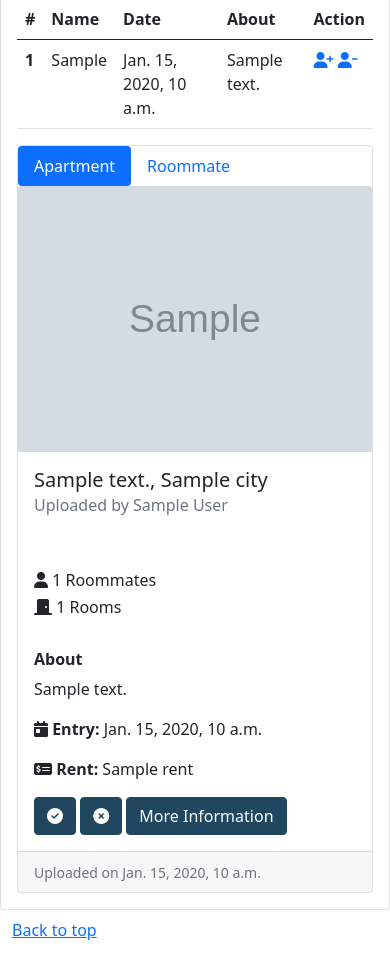
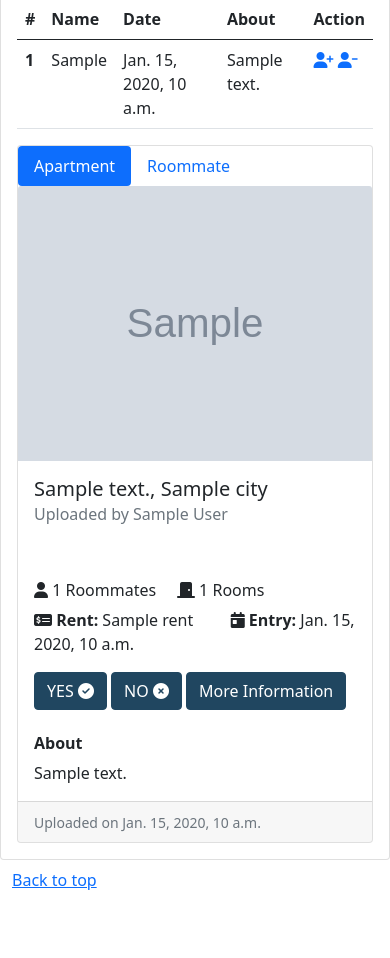
Before and after one commit to redhat-beyond/roo.me, a Django app: template apartments/templates/apartments/owner-homepage.html in a window 390 px wide. Shown: the part 641-1599 px from the top of the page. After the commit the page ends 1531 px from the top, so only its background shows below. Run offline with Django 3.2, Linux system fonts and the light colour scheme; the template is opened without the code that fills it: most values are stand-ins (such as "Sample title", 1, 10 or a date in 2020); grey boxes marked "Sample" are stand-in pictures; some libraries are stand-ins or nearby versions.

Commit message:
Redesign owner homepage cards

```diff
--- a/apartments/templates/apartments/owner-homepage.html
+++ b/apartments/templates/apartments/owner-homepage.html
@@ -5,12 +5,13 @@
 <div class="card mb-2">
   <div class="card-body">
     <div class="row row-cols-md-2">
-            <div class="col-md-8">
+      <div class="col-md-7">
         <h4 class="card-title"><i class="fas fa-home fa-lg"></i> Home Page</h4>
         <hr>
         <div class="mt-5 mb-5">
           <h5> Hello {{ user.first_name }}</h5>
-                    <h6>See how your apartment looks to other users.. <i class="fas fa-arrow-right fa-xs"></i> <i class="fas fa-arrow-right fa-xs"></i><br> what do you think?</h6>
+          <h6>See how your apartment looks to other users.. <i class="fas fa-arrow-right fa-xs"></i> <i
+              class="fas fa-arrow-right fa-xs"></i><br> what do you think?</h6>
           <p class="text-muted">Want to update? visit <a href="{% url 'apartment-update' %}">here</a></p>
         </div>
         <hr>
@@ -43,7 +44,7 @@
 
         </div>
       </div>
-            <div class="col-md-4">
+      <div class="col-md-5">
         <div class="card h-100">
           <ul class="nav nav-pills" id="myTab" role="tablist">
             <li class="nav-item">
@@ -61,14 +62,13 @@
           <div class="tab-content" id="card-tab-content">
             <div class="tab-pane fade show active" id="apt-{{apartment.owner.id}}" role="tabpanel"
               aria-labelledby="apt-tab-{{apartment.owner.id}}">
-                            <img src="{{apartment.image_url}}" class="card-img-top" alt="{{apartment.address}}">
+              <img src="{{apartment.image_url}}" class="card-img-top" height=275 width=150 alt="{{apartment.address}}">
               <div class="card-body">
                 <h5 class="card-title">{{apartment.address}}, {{apartment.city}}</h5>
                 <h6 class="card-subtitle mb-2 text-muted">Uploaded by {{apartment.owner.first_name}}
                   {{apartment.owner.last_name}}</h6>
                 {% if apartment.owner.not_smoking %}
-                                <span class="badge rounded-pill bg-secondary"><i class="fas fa-smoking-ban"></i><small>
-                                        No
+                <span class="badge rounded-pill bg-secondary"><i class="fas fa-smoking-ban"></i><small> No
                     smoking</small></span>
                 {% endif %}
                 {% if apartment.owner.pets_allowed %}
@@ -76,45 +76,46 @@
                     friendly</small></span>
                 {% endif %}
                 {% if apartment.owner.air_conditioner %}
-                                <span class="badge rounded-pill bg-secondary"><i class="fas fa-fan"></i><small>
-                                        A/C</small></span>
+                <span class="badge rounded-pill bg-secondary"><i class="fas fa-fan"></i><small> A/C</small></span>
                 {% endif %}
                 {% if apartment.owner.balcony %}
-                                <span class="badge rounded-pill bg-secondary"><i class="fas fa-sun"></i><small>
-                                        Balcony</small></span>
+                <span class="badge rounded-pill bg-secondary"><i class="fas fa-sun"></i><small> Balcony</small></span>
                 {% endif %}
                 {% if apartment.owner.elevator %}
-                                <span class="badge rounded-pill bg-secondary"><i
-                                        class="fas fa-arrow-alt-circle-up"></i><small>
+                <span class="badge rounded-pill bg-secondary"><i class="fas fa-arrow-alt-circle-up"></i><small>
                     Elevator</small></span>
                 {% endif %}
                 {% if apartment.owner.long_term %}
-                                <span class="badge rounded-pill bg-secondary"><i
-                                        class="fas fa-file-signature"></i><small> Long
+                <span class="badge rounded-pill bg-secondary"><i class="fas fa-file-signature"></i><small> Long
                     Term</small></span>
                 {% endif %}
                 {% if apartment.owner.immediate_entry %}
-                                <span class="badge rounded-pill bg-secondary"><i class="fas fa-calendar-day"></i><small>
-                                        Imediate
+                <span class="badge rounded-pill bg-secondary"><i class="fas fa-calendar-day"></i><small> Imediate
                     Entry</small></span>
                 {% endif %}
                 <br><br>
-                                <h6><i class="fas fa-user"></i> {{apartment.num_of_roomates}} Roommates</h6>
-                                <h6><i class="fas fa-door-closed"></i> {{apartment.num_of_rooms}} Rooms</h6>
-                                <br>
+                <h6><i class="fas fa-user"></i> {{apartment.num_of_roomates}} Roommates &nbsp; &nbsp;
+                  <i class="fas fa-door-closed"></i> {{apartment.num_of_rooms}} Rooms
+                </h6>
+                <p><i class="fas fa-money-check-alt"></i><strong> Rent:</strong> {{apartment.rent}} &nbsp; &nbsp; &nbsp;
+                  &nbsp;
+                  <i class="fas fa-calendar-day"></i><strong> Entry:</strong> {{apartment.start_date}}
+                </p>
+                <a href="#" class="btn btn-primary">YES <i
+                    class="fas fa-check-circle"></i></a>
+                <a href="#" class="btn btn-primary">NO <i
+                    class="fas fa-times-circle"></i></a>
+                <a href="/apartments/{{apartment.pk}}/details" class="btn btn-primary">More Information</a>
+                <br><br>
                 <h6><strong>About</strong></h6>
                 <p class="card-text">{{apartment.about}}</p>
-                                <p><i class="fas fa-calendar-day"></i><strong> Entry:</strong> {{apartment.start_date}}
-                                <p><i class="fas fa-money-check-alt"></i><strong> Rent:</strong> {{apartment.rent}}</p>
-                                <a href="#" class="btn btn-primary"><i class="fas fa-check-circle"></i></a>
-                                <a href="#" class="btn btn-primary"><i class="fas fa-times-circle"></i></a>
-                                <a href="#" class="btn btn-primary">More Information</a>
               </div>
             </div>
 
             <div class="tab-pane fade" id="rmt-{{apartment.owner.id}}" role="tabpanel"
               aria-labelledby="rmt-tab-{{apartment.owner.id}}">
-                            <img src="{{apartment.owner.image_url}}" class="card-img-top" alt={{apartment.address}}>
+              <img src={{apartment.owner.image_url}} class="card-img-top" height=275 width=150
+                alt={{apartment.address}}>
               <div class="card-body">
                 <h5 class="card-title">{{apartment.owner.first_name}} {{apartment.owner.last_name}}</h5>
                 <h6 class="card-subtitle mb-2 text-muted">{{apartment.address}}, {{apartment.city}}</h6>
@@ -123,12 +124,8 @@
                 {% endfor %}
                 <br><br>
                 <br>
-                                <a href="#" class="btn btn-primary yes"><i class="fas fa-check-circle"></i></a>
-                                <a href="#" class="btn btn-primary no"><i class="fas fa-times-circle"></i></a>
-                                <a href="#" class="btn btn-primary">More Information</a>
               </div>
             </div>
-
           </div>
           <div class="card-footer">
             <small class="text-muted">Uploaded on {{apartment.date_posted}}</small>
```
Lines whose indentation alone changed are shown as unchanged.
